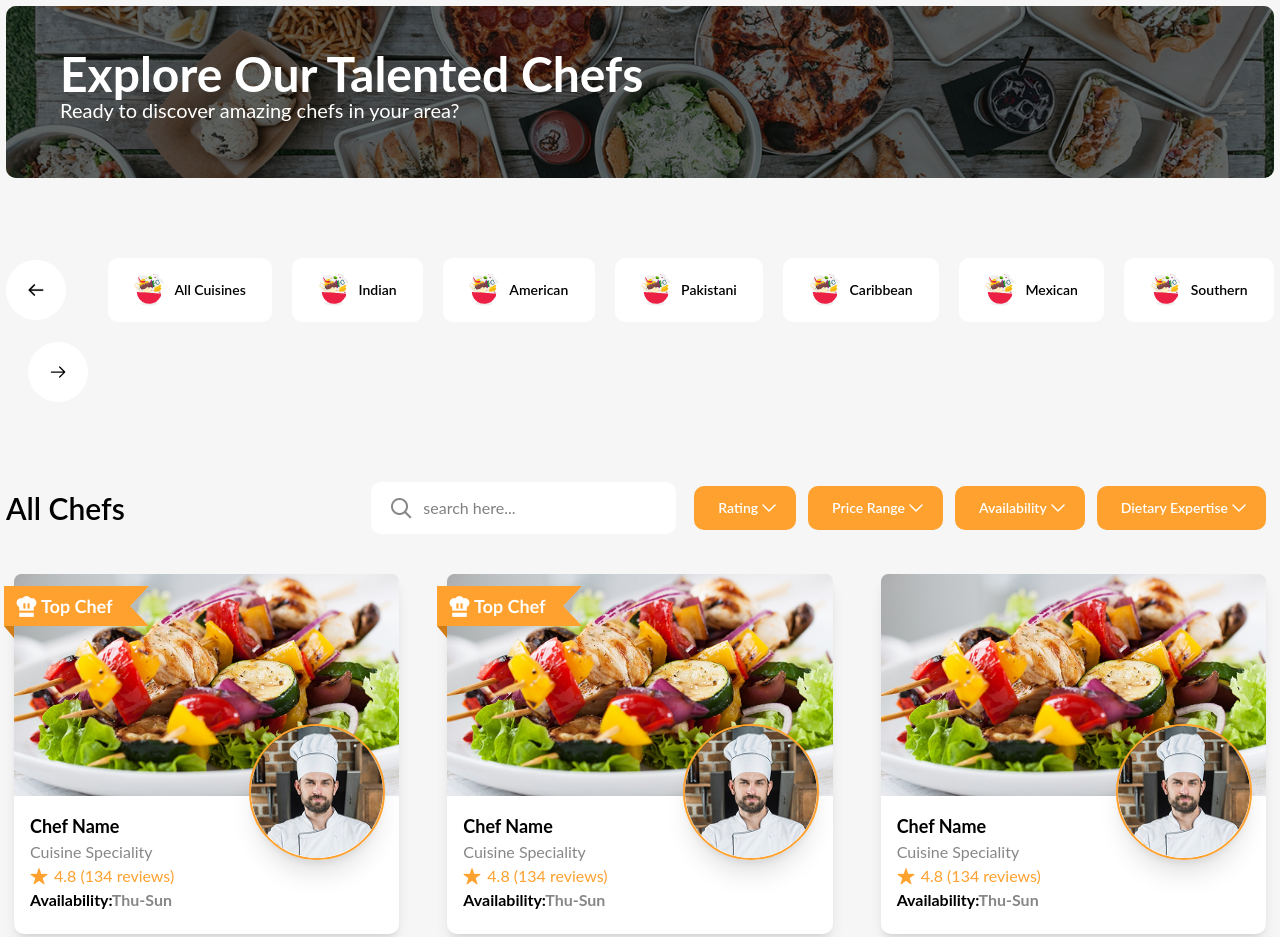
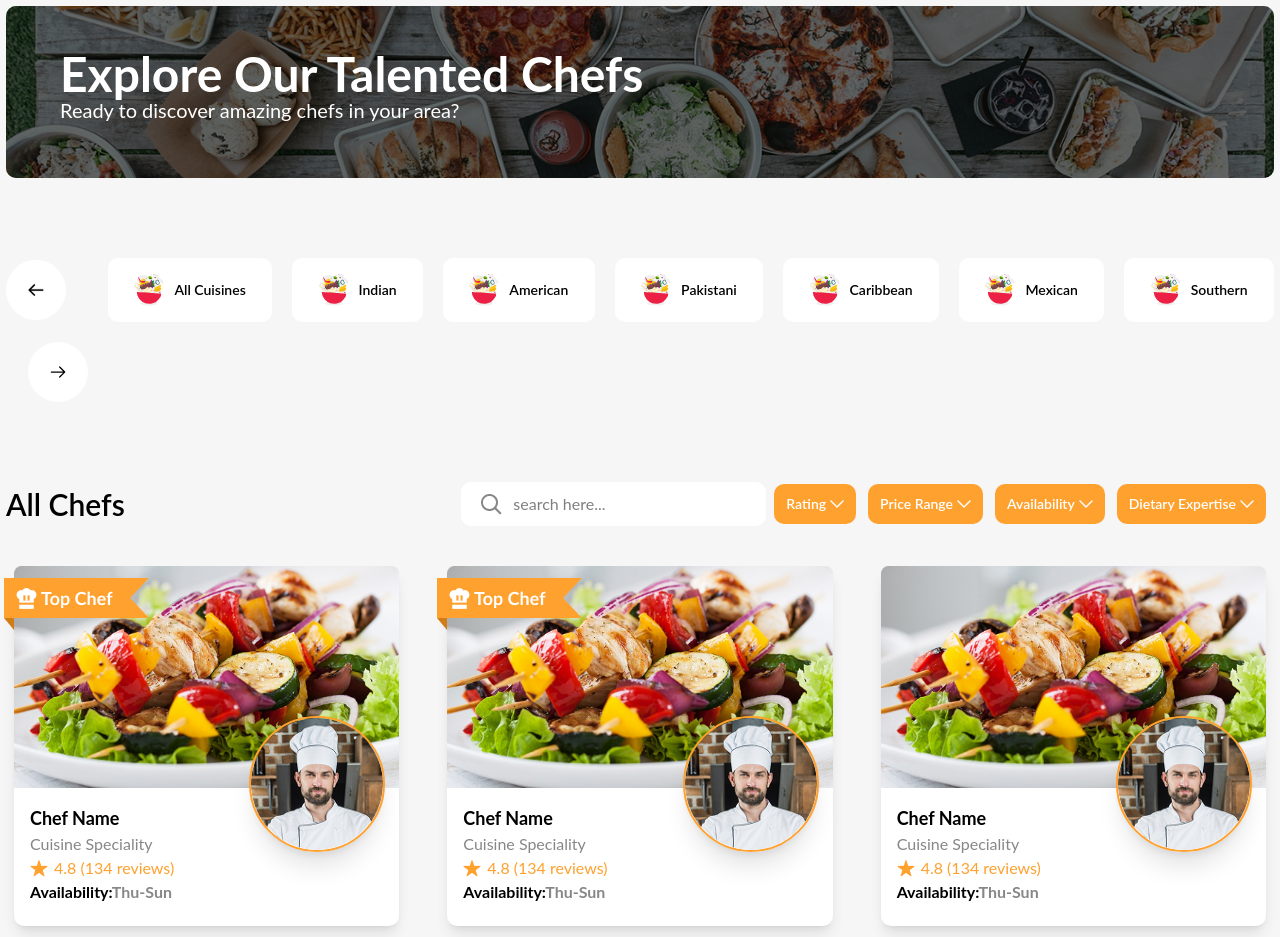
Before and after one commit to huzaifa-ikhlaq/figma-chef-page-2-h, a website: page index.html in a window 1280 px wide. Shown: the top 937 px of the page. Drawn offline with Linux system fonts and the light colour scheme.

Commit message:
search bar

```diff
--- a/index.html
+++ b/index.html
@@ -55,36 +55,37 @@
   </section>
   <!-- <section-2>-------</section-2> -->
    <section class="pt-20">
-    <div class="flex items-center flex-wrap gap-5 justify-between">
+    <div class="flex items-center w-ful flex-wrap gap-5 justify-between">
       <div>
         <h2 class=" font-semibold text-3xl">All Chefs</h2>
       </div>
-      <div class="flex flex-wrap  gap-2.5  items-center   ">
-        <div class="flex items-center  relative flex-grow ">
-          <img class="absolute ml-4.5  size-6    " src="img/tdesign_search.png" alt="">
-          <input class="bg-white py-3.5 px-13 flex-grow  rounded-r-10" type="search" name="" placeholder="search here..." id="" />
+
+
+    <div class="flex  max-lg:w-full">
+
+            <div class="flex items-center relative   max-lg:w-full">
+               <img class="absolute ml-4.5 size-6" src="img/tdesign_search.png" alt="">
+               <input class="bg-white py-3.5 px-13  lg:py-2.5  2xl:py-3.5    max-lg:w-full    rounded-r-10" type="search" placeholder="search here..." />
+               <span class="rounded-r-10 ml-3  bg-primary h-12 w-15 flex items-center justify-center lg:hidden" ><svg  class="lg:hidden" xmlns="http://www.w3.org/2000/svg" width="30" height="30" viewBox="0 0 24 24"><path fill="#fff" d="M9 5a1 1 0 1 0 0 2a1 1 0 0 0 0-2M6.17 5a3.001 3.001 0 0 1 5.66 0H19a1 1 0 1 1 0 2h-7.17a3.001 3.001 0 0 1-5.66 0H5a1 1 0 0 1 0-2zM15 11a1 1 0 1 0 0 2a1 1 0 0 0 0-2m-2.83 0a3.001 3.001 0 0 1 5.66 0H19a1 1 0 1 1 0 2h-1.17a3.001 3.001 0 0 1-5.66 0H5a1 1 0 1 1 0-2zM9 17a1 1 0 1 0 0 2a1 1 0 0 0 0-2m-2.83 0a3.001 3.001 0 0 1 5.66 0H19a1 1 0 1 1 0 2h-7.17a3.001 3.001 0 0 1-5.66 0H5a1 1 0 1 1 0-2z" stroke-width="0.5" stroke="#fff"/></svg></span>
             </div>
-         <span class="rounded-r-10 mx-1 bg-primary size-12 flex items-center justify-center lg:hidden" ><svg  class="lg:hidden" xmlns="http://www.w3.org/2000/svg" width="30" height="30" viewBox="0 0 24 24"><path fill="#fff" d="M9 5a1 1 0 1 0 0 2a1 1 0 0 0 0-2M6.17 5a3.001 3.001 0 0 1 5.66 0H19a1 1 0 1 1 0 2h-7.17a3.001 3.001 0 0 1-5.66 0H5a1 1 0 0 1 0-2zM15 11a1 1 0 1 0 0 2a1 1 0 0 0 0-2m-2.83 0a3.001 3.001 0 0 1 5.66 0H19a1 1 0 1 1 0 2h-1.17a3.001 3.001 0 0 1-5.66 0H5a1 1 0 1 1 0-2zM9 17a1 1 0 1 0 0 2a1 1 0 0 0 0-2m-2.83 0a3.001 3.001 0 0 1 5.66 0H19a1 1 0 1 1 0 2h-7.17a3.001 3.001 0 0 1-5.66 0H5a1 1 0 1 1 0-2z" stroke-width="0.5" stroke="#fff"/></svg></span>
 
         <div class="max-lg:pt-5 px-2 flex items-center gap-x-3 max-lg:hidden">
-          <div class="drop-down-btn    ">
-         <div class="flex items-center justify-between">
+           <div class=" drop-down-btn">
               <a href="#">Rating </a>
-           <img class="relative left-1" src="img/Vector (1).png" alt="">
+              <img class="ml-1" src="img/Vector (1).png" alt="">
            </div>
+          <div class="drop-down-btn ">
+               <a href="#">Price Range</a>
+               <img class="ml-1 " src="img/Vector (1).png" alt="">
           </div>
-        <div class="drop-down-btn flex  items-center justify-between">
-          <a href="#">Price Range</a>
-          <img class="relative left-1 " src="img/Vector (1).png" alt="">
+          <div class="drop-down-btn  ">
+                <a href="#">Availability </a>
+                <img class="ml-1" src="img/Vector (1).png" alt="">
           </div>
-        <div class="drop-down-btn flex items-center justify-between ">
-          <a href="#">Availability </a>
-          <img class="relative left-1" src="img/Vector (1).png" alt="">
-        </a >
+          <div class="drop-down-btn ">
+                <a href="#">Dietary Expertise </a>
+                <img class="ml-1" src="img/Vector (1).png" alt="">
           </div>
-        <div class="drop-down-btn flex items-center justify-between">
-          <a href="#">Dietary Expertise </a>
-          <img class="relative left-1" src="img/Vector (1).png" alt="">
         </div>
     </div>
 
--- a/style.css
+++ b/style.css
@@ -24,7 +24,7 @@
 }
 @layer components {
   .drop-down-btn {
-    @apply bg-[#ffa12e] flex-grow  text-white font-semibold text-sm 2xl:text-[20px] py-3 px-6 rounded-[10px];
+    @apply bg-[#ffa12e] flex  items-center justify-between flex-grow  text-white font-semibold text-sm 2xl:text-[20px] py-2.5 px-3 2xl:py-3 2xl:px-6 rounded-[10px];
   }
 }
 
```
Also changed, not shown: src/output.css, 1 other file. Lines whose indentation alone changed are shown as unchanged.
